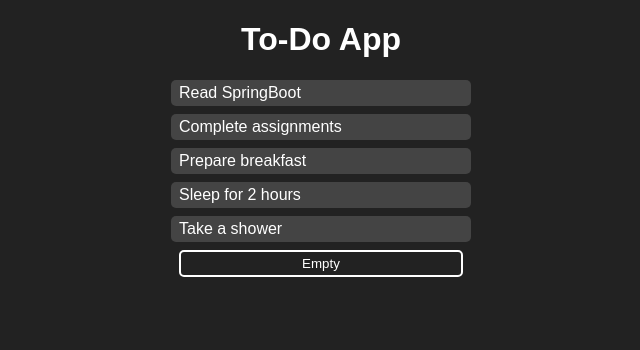
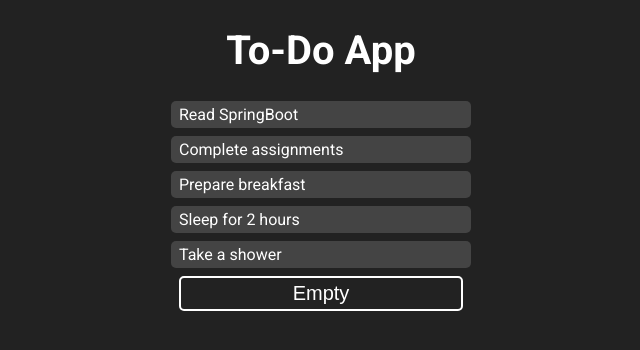
Before and after one commit to memukherjee/todo-app, a React (Create React App) app: page / in a window 1280 px wide. Shown: the top 350 px of the page, without its empty margins (319-959 px from the left). Built offline with nearby package versions, Linux system fonts and the light colour scheme.

Commit message:
cleaned up the css properties

```diff
--- a/package.json
+++ b/package.json
@@ -14,7 +14,7 @@
     "typescript": "4.1.3"
   },
   "scripts": {
-    "start": "react-scripts --openssl-legacy-provider start",
+    "start": "react-scripts start",
     "build": "react-scripts build",
     "test": "react-scripts test --env=jsdom",
     "eject": "react-scripts eject"
--- a/src/styles.css
+++ b/src/styles.css
@@ -1,12 +1,21 @@
+@import url("https://fonts.googleapis.com/css2?family=Roboto:ital,wght@0,100;0,300;0,400;0,500;0,700;0,900;1,100;1,300;1,400;1,500;1,700;1,900&display=swap");
 :root {
     --list-width: 300px;
+    --primary-color: #222;
+    --secondary-color: #fff;
+    --accent-color: #444;
+    --semi-transparent-color: #ffffff50;
 }
 
 body {
-    font-family: sans-serif;
+    font-family: "Roboto", sans-serif;
     text-align: center;
-    background-color: #222;
-    color: #fff;
+    background-color: var(--primary-color);
+    color: var(--secondary-color);
+}
+
+.header {
+    font-size: 2.5rem;
 }
 
 .to-do-list {
@@ -18,43 +27,52 @@ body {
 }
 
 .to-do-item {
+    font-size: 1rem;
     margin-bottom: 0.5em;
     padding: 0.25em 0.5em;
     border-radius: 5px;
-    background-color: #444;
+    background-color: var(--accent-color);
     display: flex;
     justify-content: space-between;
     align-items: center;
     cursor: pointer;
+    transition: background-color 0.3s;
+}
+
+.to-do-item:hover {
+    background-color: var(--semi-transparent-color);
 }
 
 .empty-list-item {
     font-style: italic;
+    font-weight: lighter;
+    color: var(--semi-transparent-color);
     text-align: center;
-    margin-bottom: 1rem;
+    margin-bottom: 1em;
 }
 
 .clear-button {
     width: 100%;
     max-width: calc(var(--list-width) - 1rem);
-    border: 2px solid #fff;
+    font-size: 1.25rem;
+    border: 2px solid var(--secondary-color);
     border-radius: 5px;
     padding: 0.25rem 0.5rem;
     outline: none;
-    color: #fff;
+    color: var(--secondary-color);
     background-color: transparent;
     cursor: pointer;
     transition: background-color 0.3s, color 0.3s;
 }
 
 .clear-button:hover {
-    background-color: #ffffff50;
-    color: #222;
+    background-color: var(--semi-transparent-color);
+    color: var(--primary-color);
 }
 
 .clear-button:disabled {
-    border-color: #ffffff50;
-    background-color: #ffffff50;
-    color: #ffffff;
+    border-color: var(--semi-transparent-color);
+    background-color: var(--semi-transparent-color);
+    color: var(--secondary-color);
     cursor: not-allowed;
 }
```
